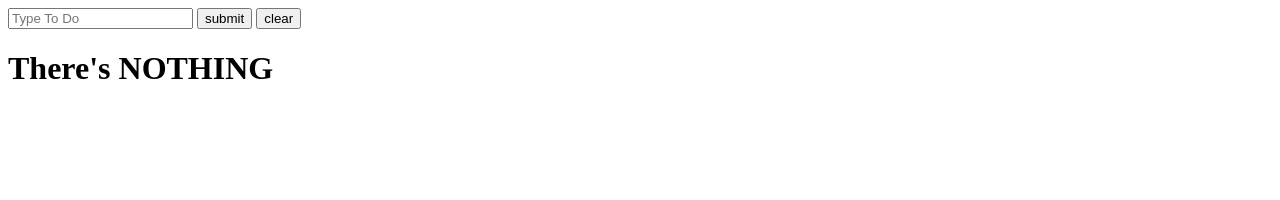
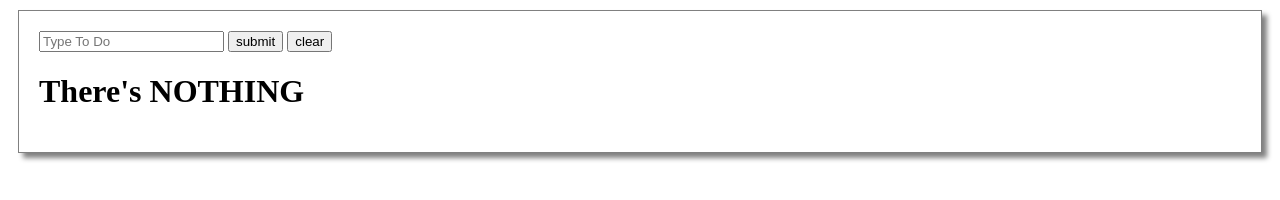
Before and after one commit to YeoEunSeong/justForFun, a plain HTML site: page todo_vanilaJS/html/todo.html in a window 1280 px wide. Drawn offline with Linux system fonts and the light colour scheme.

Commit message:
아주 약간의 css

```diff
--- a/todo_vanilaJS/css/todo.css
+++ b/todo_vanilaJS/css/todo.css
@@ -1,3 +1,11 @@
 .hidden{
-    visibility: hidden;
+    display: none;
 }
+
+.main{
+    position: static;
+    margin: 10px;
+    padding: 20px;
+    box-shadow: 5px 5px 5px gray;
+    border: 1px solid gray;
+}
--- a/todo_vanilaJS/html/todo.html
+++ b/todo_vanilaJS/html/todo.html
@@ -7,12 +7,13 @@
     <title>바닐라 자바스크립트 그냥저냥</title>
 </head>
 <body>
-    <input class ="todo_text" placeholder="Type To Do"/>
-    <button class="todoSubmit">submit</button>
-    <button class="clearAll">clear</button>
-    <ul class="todoList"></ul>
-    <h1 class="hidden">There's NOTHING</h1>
-
+    <div class ="main">
+        <input class ="todo_text" placeholder="Type To Do"/>
+        <button class="todoSubmit">submit</button>
+        <button class="clearAll">clear</button>
+        <ul class="todoList"></ul>
+        <h1 class="hidden">There's NOTHING</h1>
+    </div>
     <script type="text/javascript" src="../js/make_todo.js"></script>
 </body>
 </html>
```
